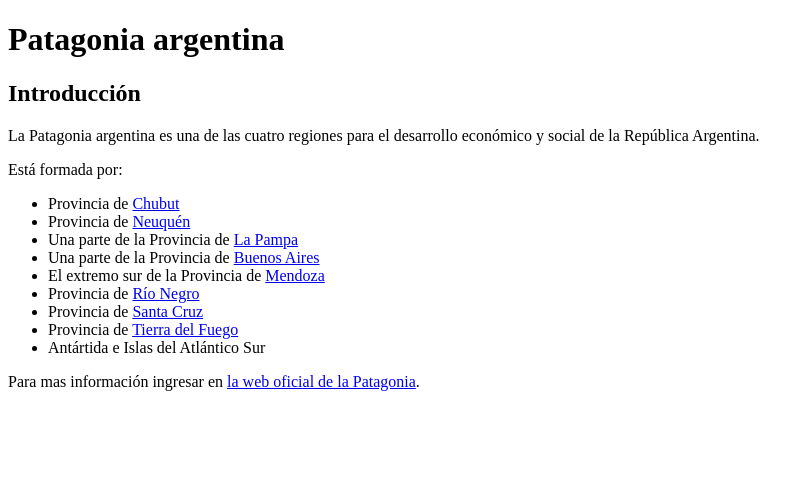
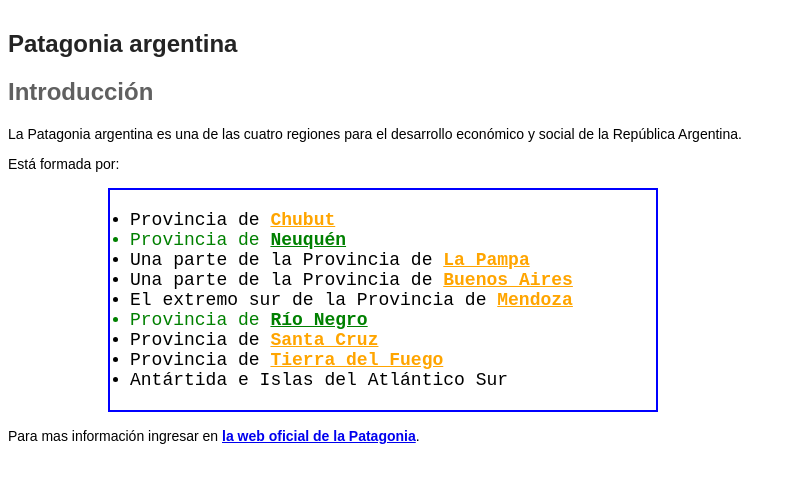
Before and after one commit to manuelibarbia/utn-labcomII-practices, a plain HTML site: page U03P01/index.html in a window 1280 px wide. Shown: the whole page, without its empty margins (0-810 px from the left). Drawn offline with Linux system fonts and the light colour scheme.

Commit message:
Unidad 3 Practica 1

```diff
--- a/U03P01/css/style.css
+++ b/U03P01/css/style.css
@@ -0,0 +1,49 @@
+body {
+    font-family: sans-serif;
+}
+
+h1 {
+    font-size: 24px;
+    color: #242424;
+    font-weight: 900;
+}
+
+h2 {
+    font-size: 24px;
+    color: #606060;
+    font-weight: 800;
+}
+
+p {
+    font-size: 14px;
+}
+
+li {
+    font-family: monospace;
+    font-size: 18px;
+}
+
+a {
+    font-weight: bold;
+}
+
+ul a {
+    color:orange;
+    text-decoration: underline;
+}
+
+body {
+    margin-top: 30px;
+    margin-bottom: 30px;
+}
+
+ul {
+    margin-left: 100px;
+    padding: 20px;
+    border-style: solid; border-width: 2px; border-color: blue;
+    max-width: 40%;
+}
+
+.ejercicio10{
+    color: green;
+}
--- a/U03P01/index.html
+++ b/U03P01/index.html
@@ -6,6 +6,7 @@
     <meta http-equiv="X-UA-Compatible" content="IE=edge">
     <meta name="viewport" content="width=device-width, initial-scale=1.0">
     <title>Document</title>
+    <link rel="stylesheet" href="css/style.css">
 </head>
 
 <body>
@@ -17,12 +18,12 @@
         <p>Está formada por:</p>
         <ul>
             <li>Provincia de <a href="#">Chubut</a></li>
-            <li>Provincia de <a href="#">Neuquén</a></li>
+            <li class="ejercicio10">Provincia de <a href="#" class="ejercicio10">Neuquén</a></li>
             <li>Una parte de la Provincia de <a href="#">La Pampa</a></li>
             <li>Una parte de la Provincia de <a href="#">Buenos Aires</a>
             </li>
             <li>El extremo sur de la Provincia de <a href="#">Mendoza</a></li>
-            <li>Provincia de <a href="#">Río Negro</a></li>
+            <li class="ejercicio10">Provincia de <a href="#" class="ejercicio10">Río Negro</a></li>
             <li>Provincia de <a href="#">Santa Cruz</a></li>
             <li>Provincia de <a href="#">Tierra del Fuego</a></li>
             <li>Antártida e Islas del Atlántico Sur</li>
```
